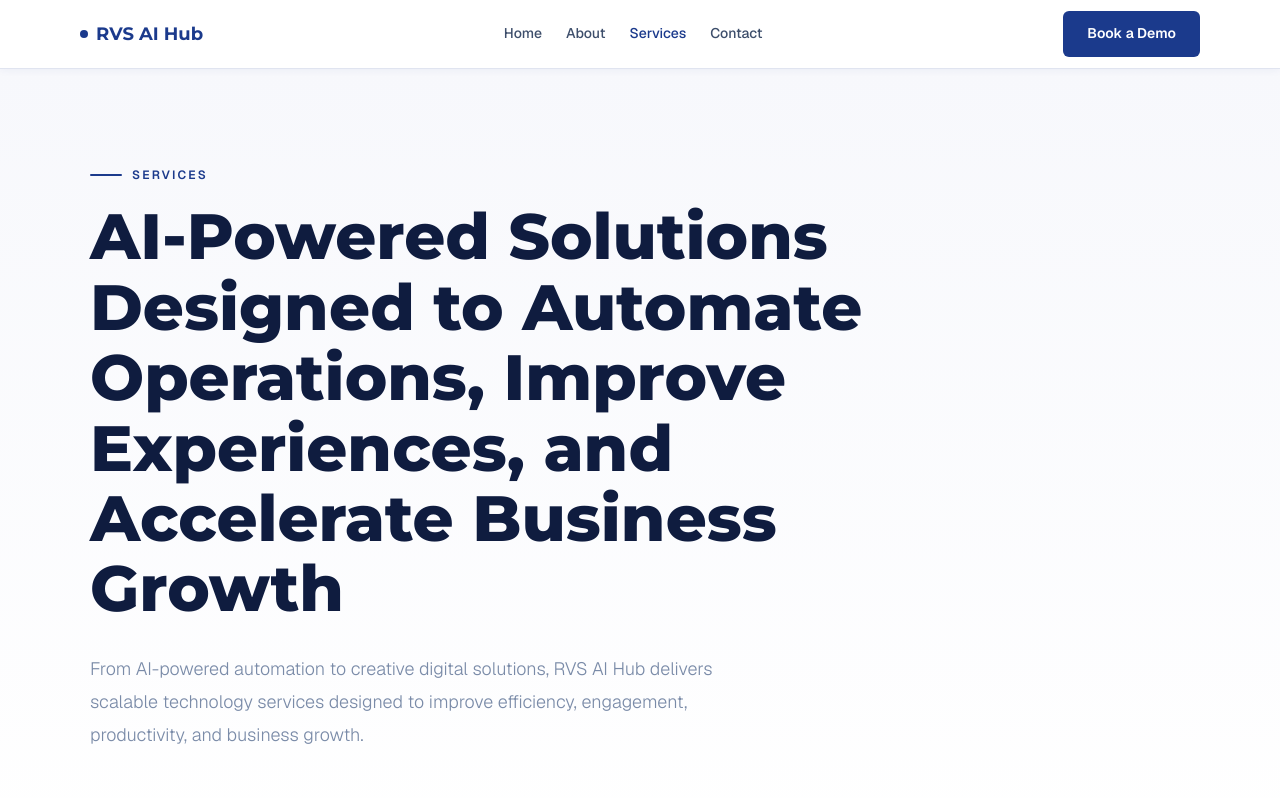
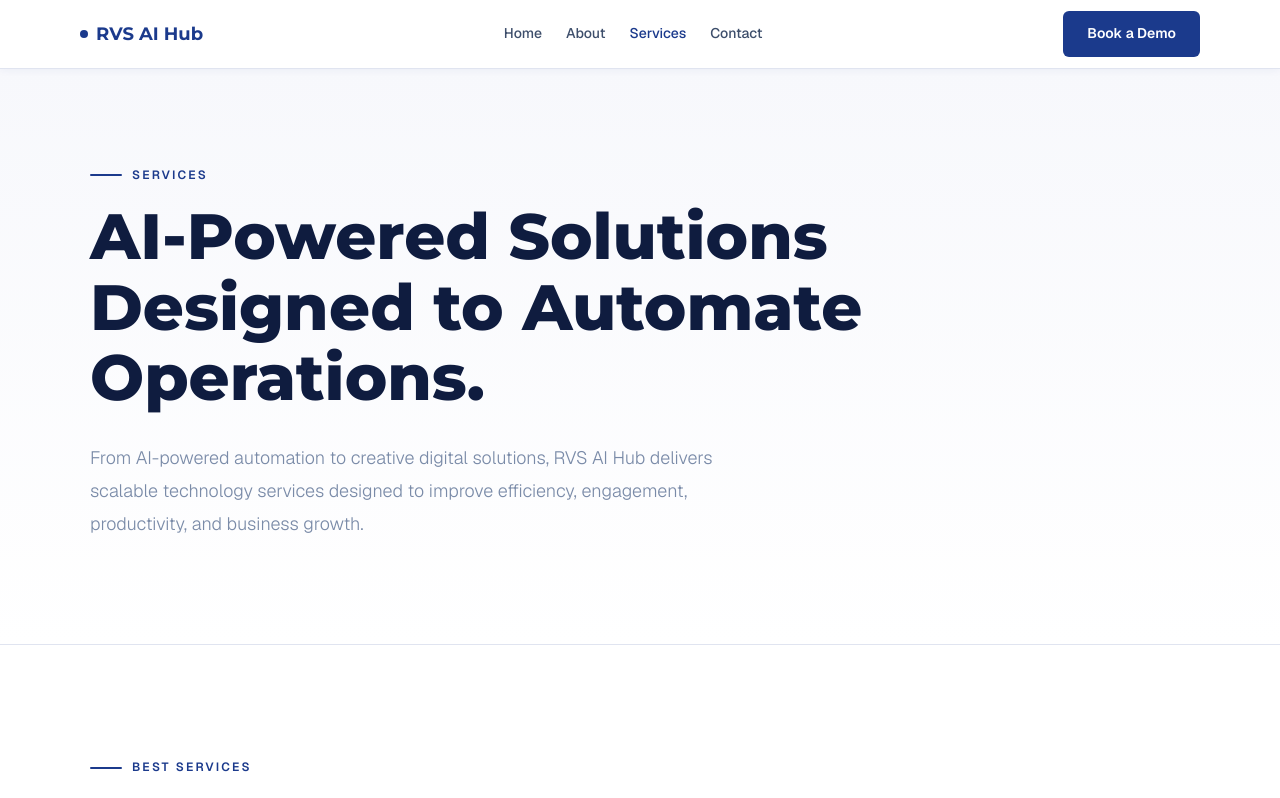
Before and after one commit to rvsservicesbusiness-cell/main-website-v4, a React (Vite) app: page /services in a window 1280 px wide. Shown: the top 798 px of the page. Built offline with nearby package versions, Linux system fonts and the light colour scheme.

Commit message:
Update ServicesPage.jsx

```diff
--- a/src/pages/ServicesPage.jsx
+++ b/src/pages/ServicesPage.jsx
@@ -12,7 +12,7 @@ export function ServicesPage() {
     <>
       <PageHero
         eyebrow="Services"
-        title="AI-Powered Solutions Designed to Automate Operations, Improve Experiences, and Accelerate Business Growth"
+        title="AI-Powered Solutions Designed to Automate Operations."
         description="From AI-powered automation to creative digital solutions, RVS AI Hub delivers scalable technology services designed to improve efficiency, engagement, productivity, and business growth."
       />
       <BestServicesSection />
```
